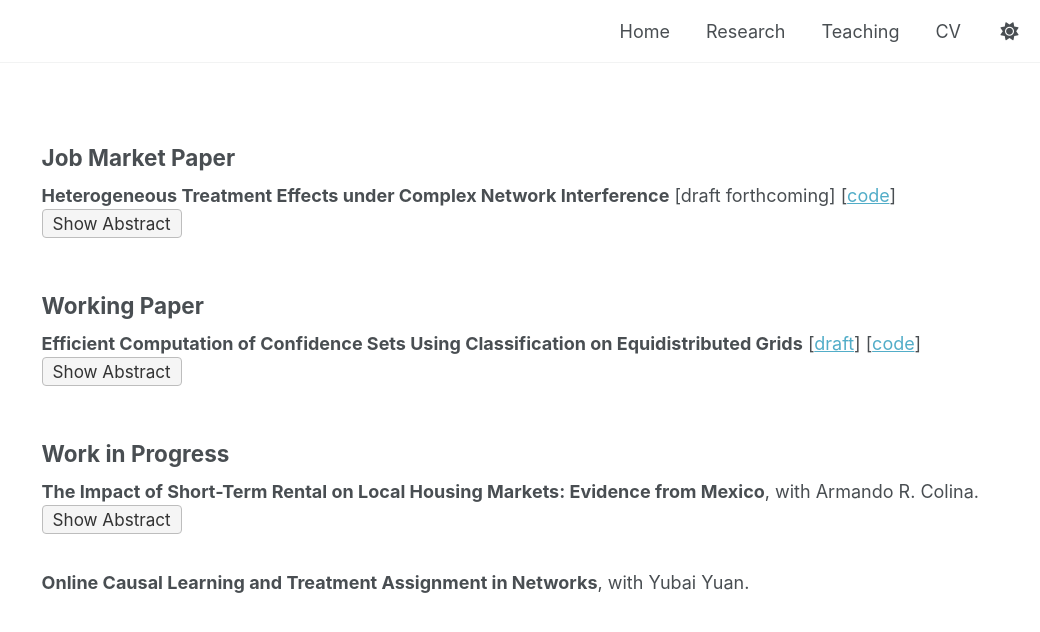
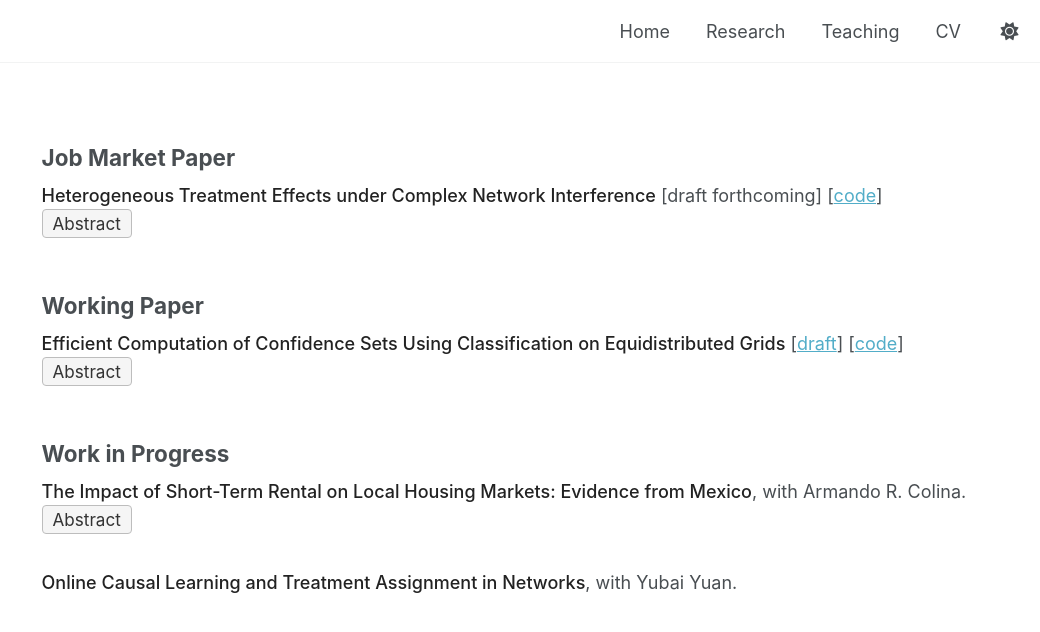
Before and after one commit to lbz5158/lujiezhou.github.io, a Jekyll site: the page built from _pages/publications.html, in a window 1280 px wide. Shown: the top 632 px of the page, without its empty margins (240-1280 px from the left). Built offline with Jekyll 4.4.1, drawn with Linux system fonts in a browser that asks for light colours.

Commit message:
Update publications.html

```diff
--- a/_pages/publications.html
+++ b/_pages/publications.html
@@ -11,6 +11,10 @@ redirect_from:
 {% include base_path %}
 
 <style>
+strong {
+  font-weight: 500; /* Less bold than default */
+  color: #222;      /* Optional: softer black */
+}
 .abstract-container {
   margin-bottom: 1.5em;
 }
@@ -60,7 +64,7 @@ function toggleAbstract(btn) {
 <span>[draft forthcoming]</span>
 <span>[<a href="https://github.com/lbz5158/network_rkhs" target="_blank">code</a>]</span>
 <div class="abstract-container">
-  <button class="toggle-abstract" onclick="toggleAbstract(this)">Show Abstract</button>
+  <button class="toggle-abstract" onclick="toggleAbstract(this)">Abstract</button>
   <div class="abstract-content">
     This paper develops a semiparametric method for estimating heterogeneous treatment effects under network interference. Extending the literature of linear-in-means models, we propose a novel framework that non-parametrically models individual-level treatment responses via functions in a reproducing kernel Hilbert space (RKHS) to capture flexible heterogeneity induced by covariates. The model accommodates both endogenous and contextual peer effects and addresses the reflection problem using an instrumental variables (IV) strategy that leverage higher order neighbors across the network graph. A fixed-point iterative algorithm estimates the parameters and the function jointly. The paper derives identification conditions, establishes asymptotic properties of the estimators, and provides convergence guarantees for the algorithm. Monte Carlo simulation highlights the method’s performance and easy implementability even when the dimensionality of covariates becomes large relative to the sample size. We revisit the social network experiment in Cai et al. (2015) and apply our procedure to recover the non-linear relation between insurance knowledge score and the explanatory variables in the study.
   </div>
@@ -72,7 +76,7 @@ function toggleAbstract(btn) {
 <span>[<a href="https://arxiv.org/pdf/2401.01804" target="_blank">draft</a>]</span>
 <span>[<a href="https://github.com/lbz5158/svm_equidistribution" target="_blank">code</a>]</span>
 <div class="abstract-container">
-  <button class="toggle-abstract" onclick="toggleAbstract(this)">Show Abstract</button>
+  <button class="toggle-abstract" onclick="toggleAbstract(this)">Abstract</button>
   <div class="abstract-content">
     Economic models produce moment inequalities, which can be used to form tests of the true parameters. Confidence sets (CS) of the true parameters are derived by inverting these tests. However, they often lack analytical expressions, necessitating a grid search to obtain the CS numerically by retaining the grid points that pass the test. When the statistic is not asymptotically pivotal, constructing the critical value for each grid point in the parameter space adds to the computational burden. In this paper, we convert the computational issue into a classification problem by using a support vector machine (SVM) classifier. Its decision function provides a faster and more systematic way of dividing the parameter space into two regions: inside vs. outside of the confidence set. We label those points in the CS as 1 and those outside as -1. Researchers can train the SVM classifier on a grid of manageable size and use it to determine whether points on denser grids are in the CS or not. We establish certain conditions for the grid so that there is a tuning that allows us to asymptotically reproduce the test in the CS. This means that in the limit, a point is classified as belonging to the confidence set if and only if it is labeled as 1 by the SVM.
   </div>
@@ -82,7 +86,7 @@ function toggleAbstract(btn) {
 
 <strong>The Impact of Short-Term Rental on Local Housing Markets: Evidence from Mexico</strong>, with Armando R. Colina.
 <div class="abstract-container">
-  <button class="toggle-abstract" onclick="toggleAbstract(this)">Show Abstract</button>
+  <button class="toggle-abstract" onclick="toggleAbstract(this)">Abstract</button>
   <div class="abstract-content">
     Recent years have seen some sizable increase in consumer prices in Mexico. Statistics show that housing prices have risen to become the second largest contributor to the inflation over the past few years next to food expenditure. Recent literature mainly focuses on the effects of financialization and gentrification. In this paper, we aim to investigate the role of one other important factor in the rising prices of the local housing markets, short-term rental listings. We propose to use detailed Airbnb data along with national data on credit taken to purchase real estate properties as well as data from some other public sources to quantitatively analyze the impact, namely the direct and the spillover effects, of new Airbnb listings on the prices of the neighboring real estate properties. We employ a novel network interference model to disentangle the spillover effect from the direct effect and provide semiparametric consistent estimates of the effects.
   </div>
```
